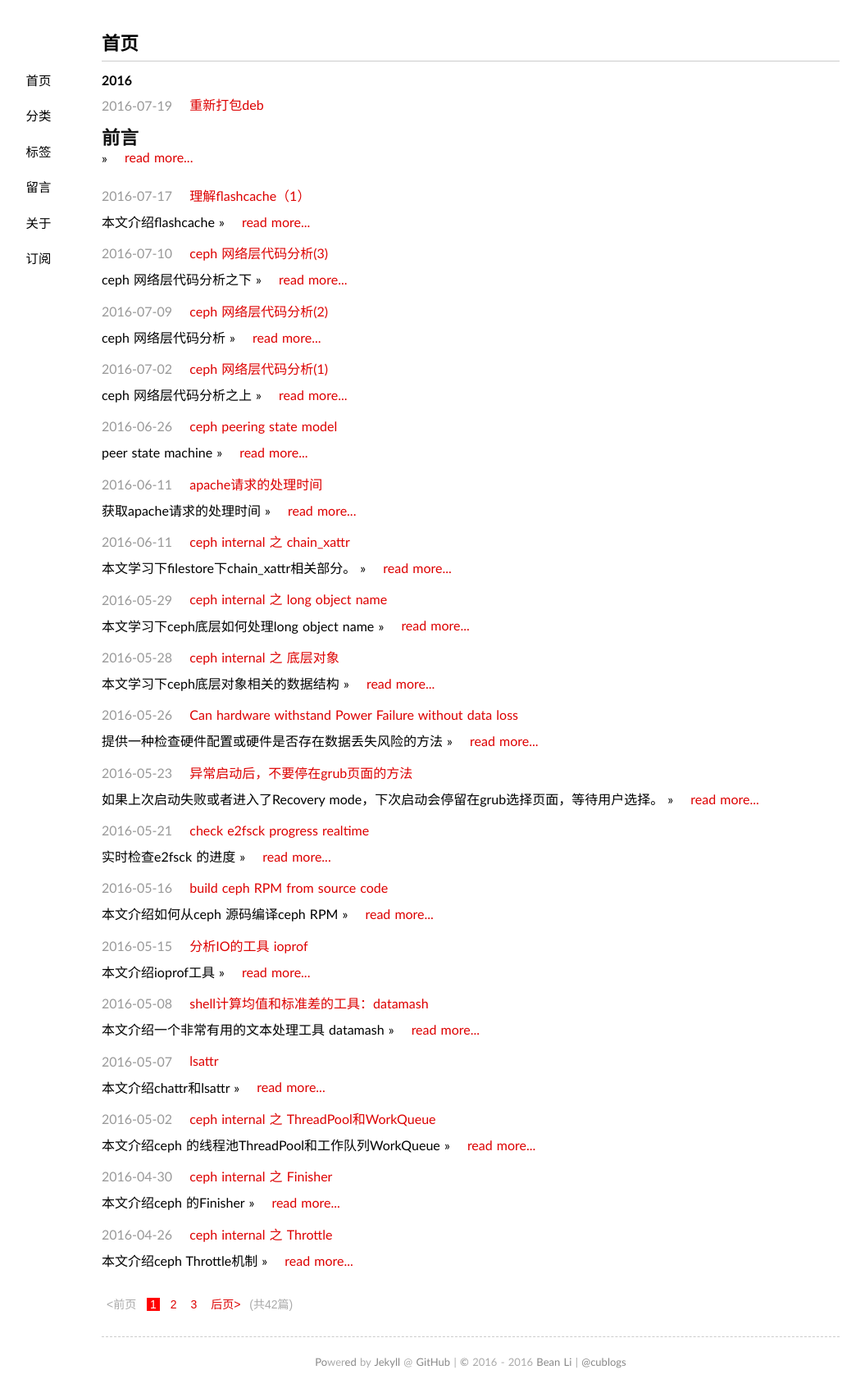
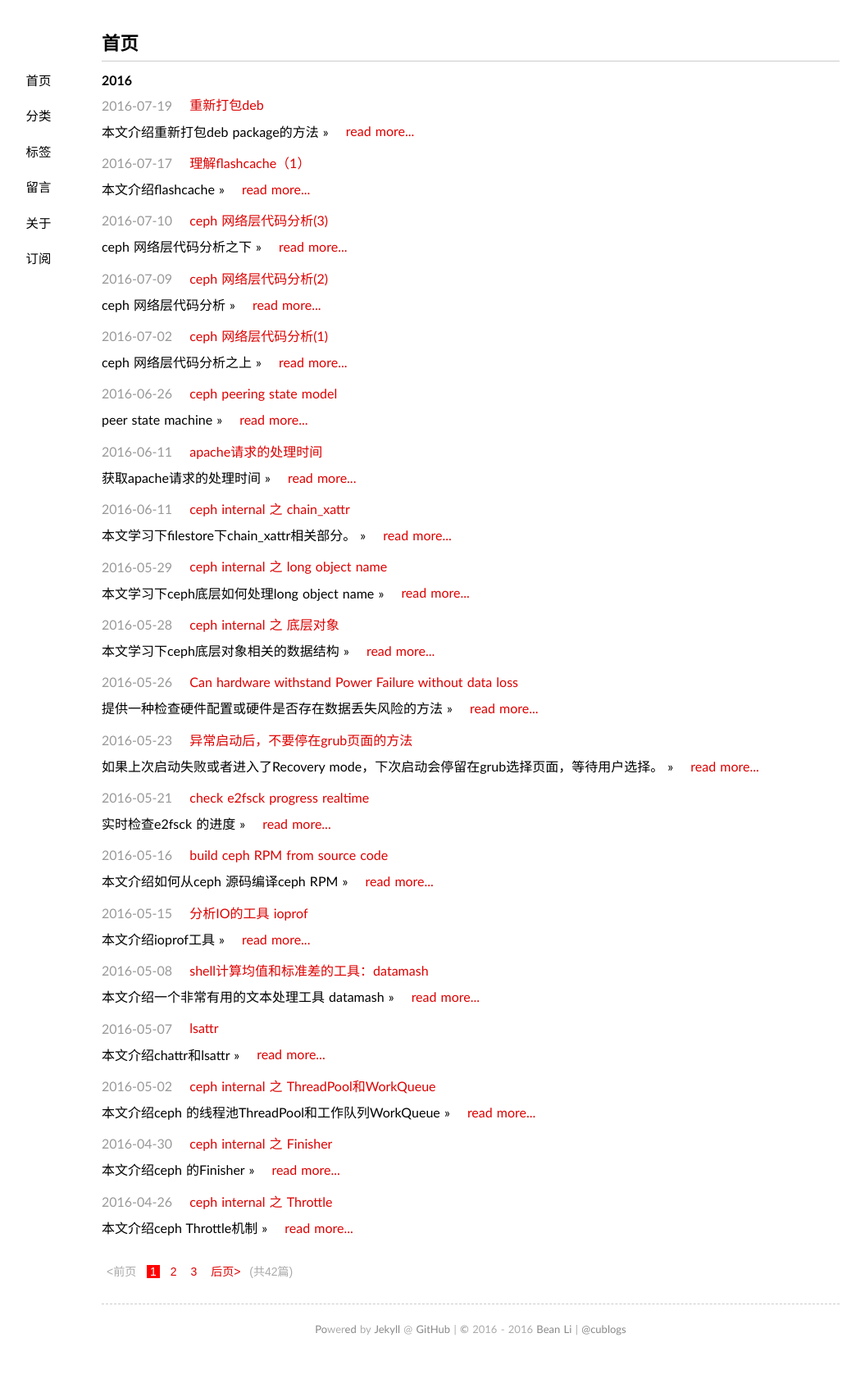
Before and after one commit to Bean-Li/Bean-Li.github.io, a Jekyll site: the page built from index.html, in a window 1280 px wide. Shown: the whole page at 82% size, without its empty margins (66-1121 px from the left). Built offline with Jekyll 4.4.1, drawn with Linux system fonts in a browser that asks for light colours; some web fonts are replaced; the list of posts is cut into pages by our own code; after the commit the page ends 1664 px from its top, so only the background shows below that.

Commit message:
add extract of rebuild deb

```diff
--- a/_posts/2016-07-19-rebuild-deb.md
+++ b/_posts/2016-07-19-rebuild-deb.md
@@ -4,7 +4,7 @@ title: 重新打包deb
 date: 2016-07-19 14:43:40
 categories: linux
 tag: 重新打包deb
-excerpt:
+excerpt: 本文介绍重新打包deb package的方法
 ---
 
 ## 前言
```
